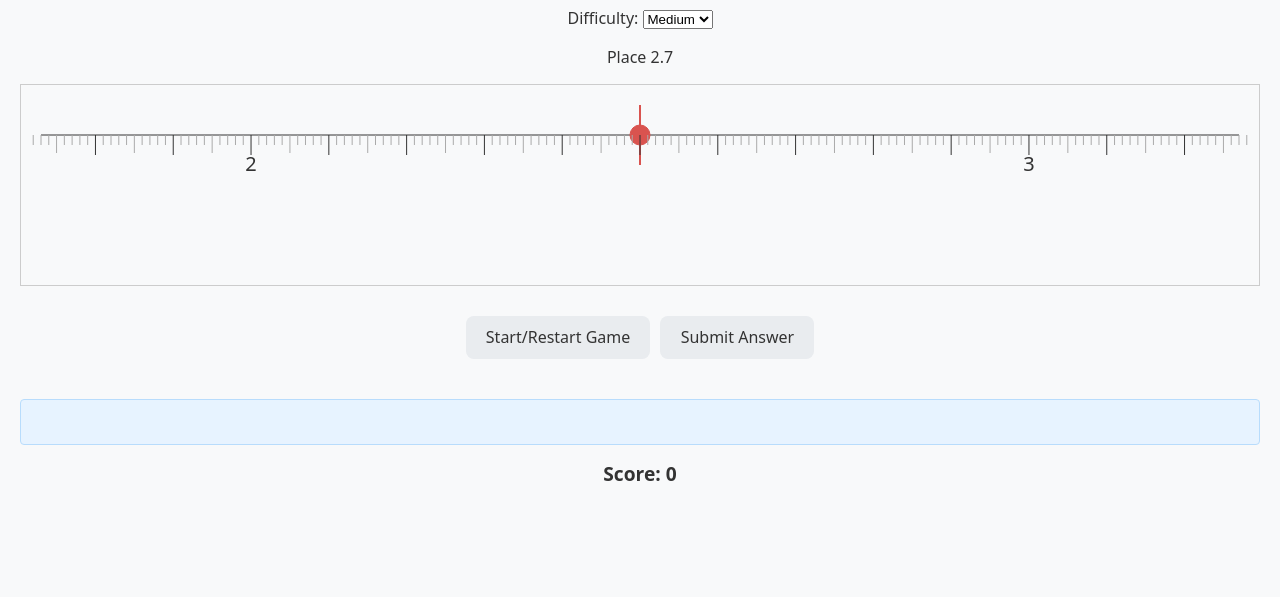
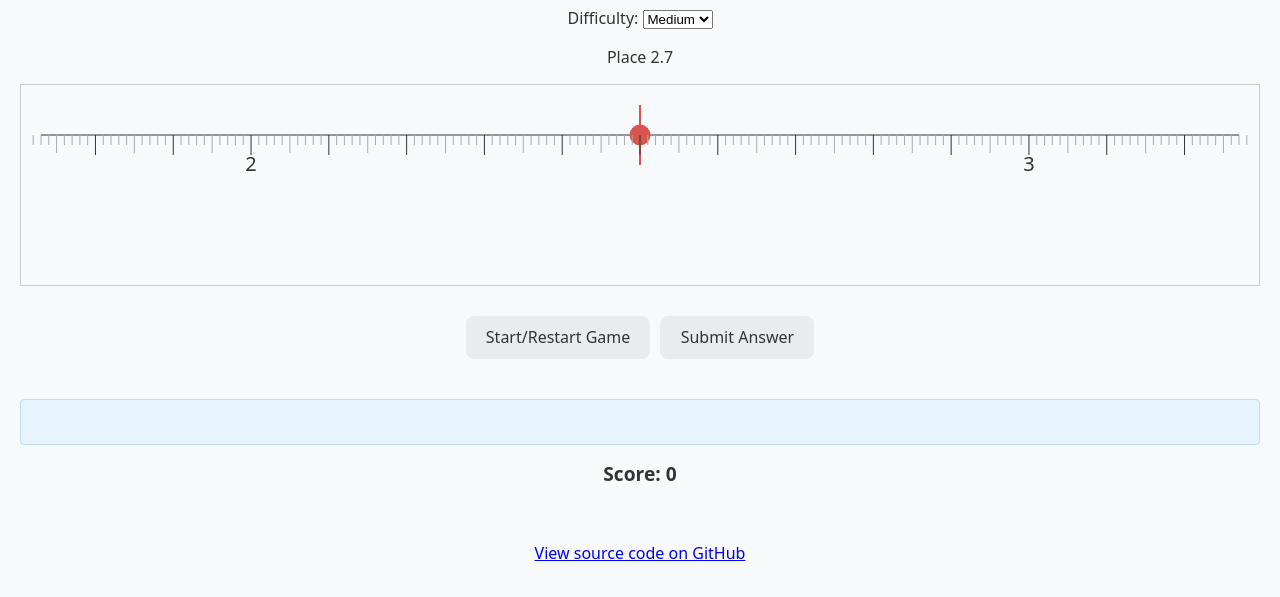
Before and after one commit to RupertLinacre/numberline_quiz, a website built with Vite: page index.html in a window 1280 px wide. Shown: the part 109-706 px from the top of the page. Built offline with nearby package versions, Linux system fonts and the light colour scheme.

Commit message:
Add source code link to the footer for easy access to the GitHub repository

```diff
--- a/index.html
+++ b/index.html
@@ -33,5 +33,12 @@
   </div>
   <script type="module" src="/main.js"></script>
 </body>
+</body>
+<!-- Source code link -->
+<div style="text-align:center; margin-top:2em; font-size:1em;">
+  <a href="https://github.com/RupertLinacre/numberline_quiz/" target="_blank" rel="noopener noreferrer">
+    View source code on GitHub
+  </a>
+</div>
 
 </html>
```
